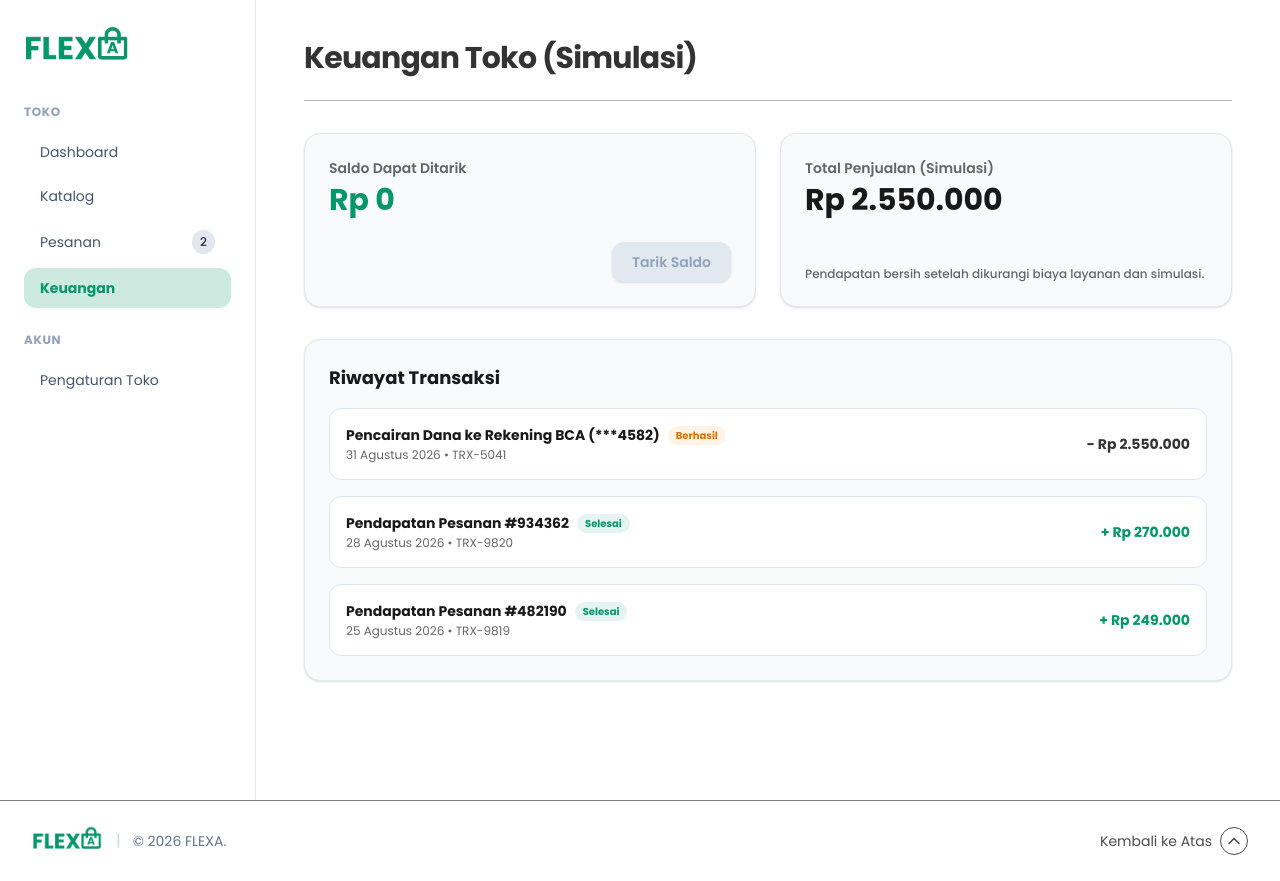
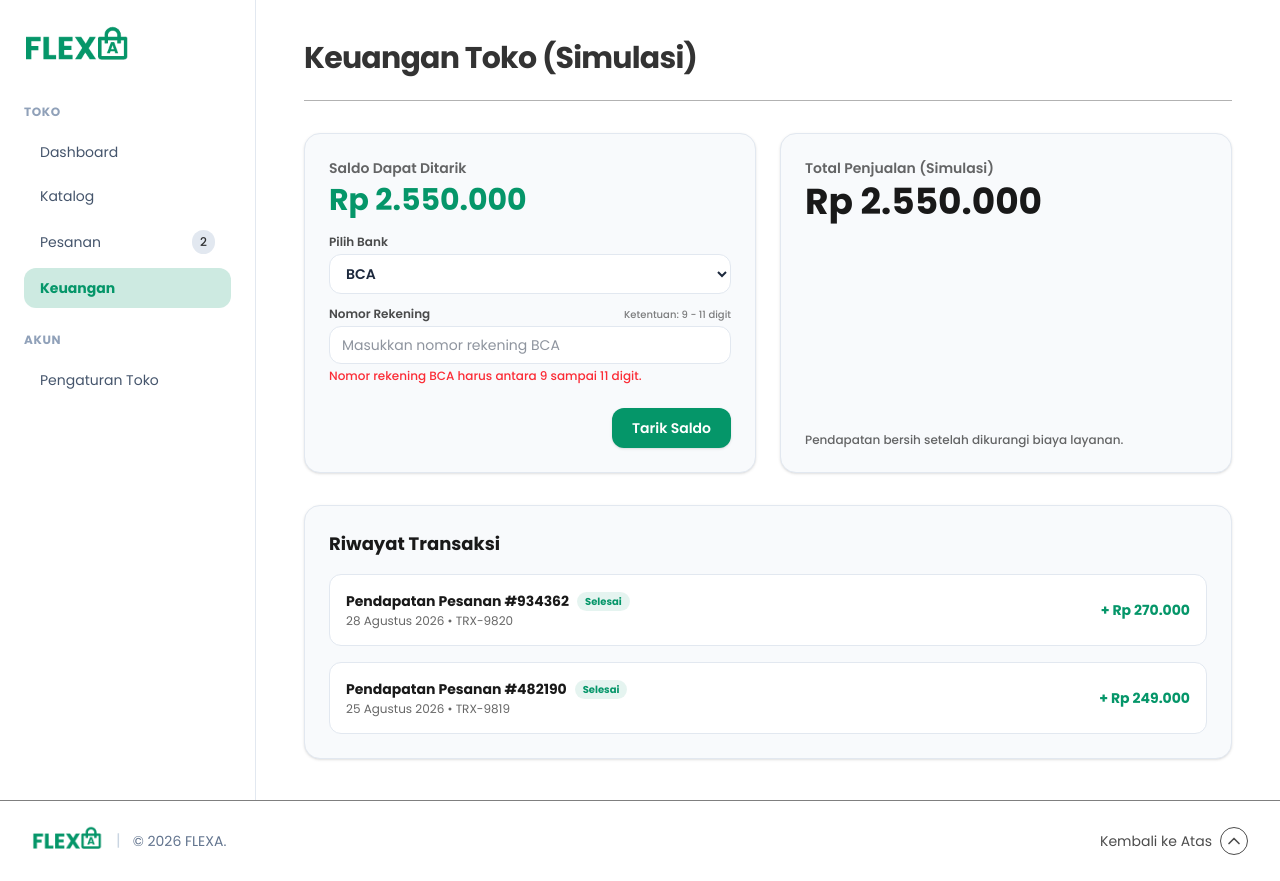
Before and after one commit to NarayanaMahendraAbimanyu/FLEXA-Marketplace, a Next.js app: page /seller/income in a window 1280 px wide. Both pictures are taken after a click on the button "Tarik Saldo". Built offline with nearby package versions, Linux system fonts and the light colour scheme.

Commit message:
Memperbarui desain pada income

```diff
--- a/app/seller/income/page.tsx
+++ b/app/seller/income/page.tsx
@@ -6,6 +6,11 @@ export default function SellerIncomePage() {
   const [balance, setBalance] = useState(2550000);
   const [showNotification, setShowNotification] = useState(false);
   const [isLeaving, setIsLeaving] = useState(false);
+  const [notificationMessage, setNotificationMessage] = useState('');
+
+  const [selectedBank, setSelectedBank] = useState('BCA');
+  const [accountNumber, setAccountNumber] = useState('');
+  const [errorMessage, setErrorMessage] = useState('');
 
   const [transactions, setTransactions] = useState([
     {
@@ -26,16 +31,46 @@ export default function SellerIncomePage() {
     }
   ]);
 
+  const getBankDigitRules = (bank: string) => {
+    switch (bank) {
+      case 'BCA':
+        return { min: 9, max: 11, label: '9 - 11 digit' };
+      case 'Mandiri':
+        return { min: 12, max: 14, label: '12 - 14 digit' };
+      case 'BNI':
+        return { min: 9, max: 11, label: '9 - 11 digit' };
+      case 'BRI':
+        return { min: 14, max: 16, label: '14 - 16 digit' };
+      default:
+        return { min: 1, max: 20, label: 'digit valid' };
+    }
+  };
+
+  const handleBankChange = (e: React.ChangeEvent<HTMLSelectElement>) => {
+    setSelectedBank(e.target.value);
+    setAccountNumber('');
+    setErrorMessage('');
+  };
+
   const handleWithdraw = () => {
     if (balance <= 0) return;
 
+    const rules = getBankDigitRules(selectedBank);
+    const cleanAccount = accountNumber.trim();
+
+    if (cleanAccount.length < rules.min || cleanAccount.length > rules.max) {
+      setErrorMessage(`Nomor rekening ${selectedBank} harus antara ${rules.min} sampai ${rules.max} digit.`);
+      return;
+    }
+
+    setErrorMessage('');
     const currentBalance = balance;
     setBalance(0);
 
     const newTrx = {
       id: `TRX-${Math.floor(1000 + Math.random() * 9000)}`,
       date: '31 Agustus 2026',
-      description: 'Pencairan Dana ke Rekening BCA (***4582)',
+      description: `Pencairan Dana ke Rekening ${selectedBank} (***${cleanAccount.slice(-4)})`,
       amount: -currentBalance,
       type: 'withdraw',
       status: 'Berhasil'
@@ -43,6 +78,7 @@ export default function SellerIncomePage() {
 
     setTransactions((prev) => [newTrx, ...prev]);
 
+    setNotificationMessage(`Pencairan dana ke rekening ${selectedBank} berhasil diajukan.`);
     setShowNotification(true);
     setIsLeaving(false);
 
@@ -55,6 +91,8 @@ export default function SellerIncomePage() {
     }, 2600);
   };
 
+  const currentRules = getBankDigitRules(selectedBank);
+
   return (
     <div className="w-full px-2 sm:px-2 lg:px-2 relative">
       {showNotification && (
@@ -64,7 +102,7 @@ export default function SellerIncomePage() {
           <svg className="w-5 h-5 flex-shrink-0" fill="none" stroke="currentColor" strokeWidth="2.5" viewBox="0 0 24 24">
             <path strokeLinecap="round" strokeLinejoin="round" d="M5 13l4 4L19 7" />
           </svg>
-          Pencairan dana berhasil diajukan.
+          {notificationMessage}
         </div>
       )}
 
@@ -76,10 +114,48 @@ export default function SellerIncomePage() {
         <div className="bg-slate-50 border border-slate-200 rounded-2xl p-6 shadow-sm flex flex-col justify-between">
           <div>
             <p className="text-sm font-semibold text-black/60 mb-1">Saldo Dapat Ditarik</p>
-            <h2 className="text-2xl sm:text-3xl font-bold text-[#059669]">
+            <h2 className="text-2xl sm:text-3xl font-bold text-[#059669] mb-4">
               Rp {balance.toLocaleString('id-ID')}
             </h2>
+
+            <div className="space-y-3">
+              <div>
+                <label className="block text-xs font-semibold text-black/70 mb-1">Pilih Bank</label>
+                <select
+                  value={selectedBank}
+                  onChange={handleBankChange}
+                  className="w-full px-3 py-2 text-sm font-semibold bg-white border border-slate-200 rounded-xl focus:outline-none focus:border-[#059669]"
+                >
+                  <option value="BCA">BCA</option>
+                  <option value="Mandiri">Mandiri</option>
+                  <option value="BNI">BNI</option>
+                  <option value="BRI">BRI</option>
+                </select>
+              </div>
+              <div>
+                <div className="flex justify-between items-center mb-1">
+                  <label className="block text-xs font-semibold text-black/70">Nomor Rekening</label>
+                  <span className="text-[10px] font-medium text-black/50">Ketentuan: {currentRules.label}</span>
+                </div>
+                <input
+                  type="text"
+                  placeholder={`Masukkan nomor rekening ${selectedBank}`}
+                  value={accountNumber}
+                  onChange={(e) => {
+                    const val = e.target.value.replace(/\D/g, '');
+                    setAccountNumber(val);
+                    if (errorMessage) setErrorMessage('');
+                  }}
+                  maxLength={currentRules.max}
+                  className="w-full px-3 py-2 text-sm bg-white border border-slate-200 rounded-xl focus:outline-none focus:border-[#059669]"
+                />
+                {errorMessage && (
+                  <p className="text-xs text-red-500 mt-1 font-medium">{errorMessage}</p>
+                )}
+              </div>
+            </div>
           </div>
+
           <div className="mt-6 flex justify-end">
             <button
               onClick={handleWithdraw}
@@ -98,13 +174,13 @@ export default function SellerIncomePage() {
         <div className="bg-slate-50 border border-slate-200 rounded-2xl p-6 shadow-sm flex flex-col justify-between">
           <div>
             <p className="text-sm font-semibold text-black/60 mb-1">Total Penjualan {"(Simulasi)"}</p>
-            <h2 className="text-2xl sm:text-3xl font-bold text-black/90">
+            <h2 className="text-2xl sm:text-4xl font-bold text-black/90">
               Rp 2.550.000
             </h2>
           </div>
           <div className="mt-6">
             <p className="text-xs text-black/60 font-medium">
-              Pendapatan bersih setelah dikurangi biaya layanan dan simulasi.
+              Pendapatan bersih setelah dikurangi biaya layanan.
             </p>
           </div>
         </div>
```
